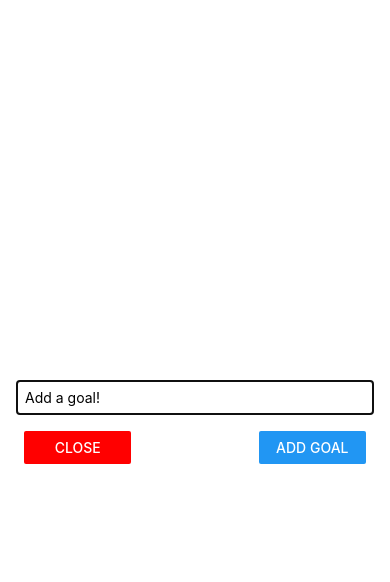
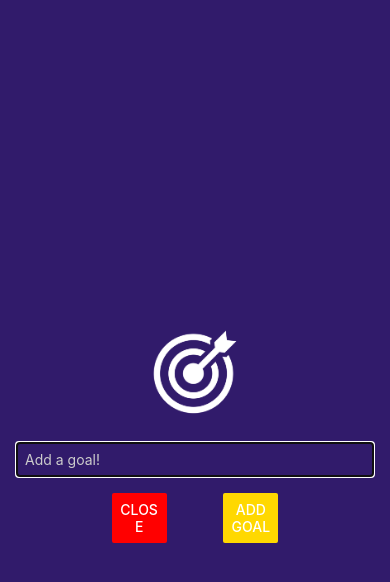
Before and after one commit to JaycobDuffel/reactnativerefresher, a React Native app in the folder basic-goal-tracker/: screen / in a window 390 px wide. Both pictures are taken after a click on the button "ADD NEW GOAL". Shown: the top 582 px of the page. Built offline with nearby package versions, Linux system fonts and the light colour scheme.

Commit message:
Add image to goal page

```diff
--- a/basic-goal-tracker/App.js
+++ b/basic-goal-tracker/App.js
@@ -13,7 +13,8 @@ export default function App() {
       ...currentGoals,
       { text: enteredGoal, id: enteredGoal + currentGoals.length.toString() },
     ]);
-    toggleAddGoalModal();
+    console.log(goals);
+    // toggleAddGoalModal();
   };
 
   const deleteGoalHandler = (goalId) => {
@@ -28,15 +29,17 @@ export default function App() {
 
   return (
     <View style={styles.appContainer}>
-      {!addGoalModalVisible && (
-        <Button
-          title="Add New Goal"
-          color="rebeccapurple"
-          onPress={toggleAddGoalModal}
-        />
-      )}
-      <GoalInput visible={addGoalModalVisible} setVisible={toggleAddGoalModal} onGoalAdd={addGoalHandler} />
-      <View style={styles.goalContainer}>
+      <Button
+        title="Add New Goal"
+        color="rebeccapurple"
+        onPress={toggleAddGoalModal}
+      />
+      <GoalInput
+        visible={addGoalModalVisible}
+        setVisible={toggleAddGoalModal}
+        onGoalAdd={addGoalHandler}
+      />
+      <View>
         <FlatList
           data={goals}
           alwaysBounceVertical={false}
@@ -54,10 +57,8 @@ export default function App() {
 
 const styles = StyleSheet.create({
   appContainer: {
+    flex: 1,
     paddingTop: 50,
     paddingHorizontal: 16,
   },
-  goalContainer: {
-    flex: 1,
-  },
 });
--- a/basic-goal-tracker/components/GoalInput.js
+++ b/basic-goal-tracker/components/GoalInput.js
@@ -1,5 +1,12 @@
 import { useState } from "react";
-import { Button, Modal, StyleSheet, TextInput, View } from "react-native";
+import {
+  Button,
+  Image,
+  Modal,
+  StyleSheet,
+  TextInput,
+  View,
+} from "react-native";
 
 export default function GoalInput({ onGoalAdd, visible, setVisible }) {
   const [enteredGoal, setEnteredGoal] = useState("");
@@ -16,7 +23,12 @@ export default function GoalInput({ onGoalAdd, visible, setVisible }) {
   return (
     <Modal visible={visible} animationType="slide">
       <View style={styles.inputContainer}>
+        <Image
+          style={styles.image}
+          source={require("../assets/images/goal.png")}
+        />
         <TextInput
+          placeholderTextColor="#cccccc"
           placeholder="Add a goal!"
           style={styles.textInput}
           onChangeText={goalInputHandler}
@@ -27,7 +39,7 @@ export default function GoalInput({ onGoalAdd, visible, setVisible }) {
             <Button title="Close" color="red" onPress={setVisible} />
           </View>
           <View style={styles.button}>
-            <Button title="Add Goal" onPress={addGoalHandler} />
+            <Button title="Add Goal" color="#ffd800" onPress={addGoalHandler} />
           </View>
         </View>
       </View>
@@ -37,9 +49,10 @@ export default function GoalInput({ onGoalAdd, visible, setVisible }) {
 
 const styles = StyleSheet.create({
   inputContainer: {
+    backgroundColor: "#311b6b",
     flex: 1,
-    flexDirection: "column",
     justifyContent: "center",
+    alignItems: "center",
     padding: 16,
   },
   button: {
@@ -51,9 +64,15 @@ const styles = StyleSheet.create({
     flexDirection: "row",
     justifyContent: "space-between",
   },
+  image: {
+    width: 100,
+    height: 100,
+    margin: 20,
+  },
   textInput: {
     borderWidth: 1,
-    borderColor: "#cccccc",
+    borderColor: "#ffd800",
+    color: "#ffd800",
     width: "100%",
     padding: 8,
   },
```
Also changed, not shown: basic-goal-tracker/components/GoalItem.js (+5 -2 lines), basic-goal-tracker/assets/images/goal.png (added).
